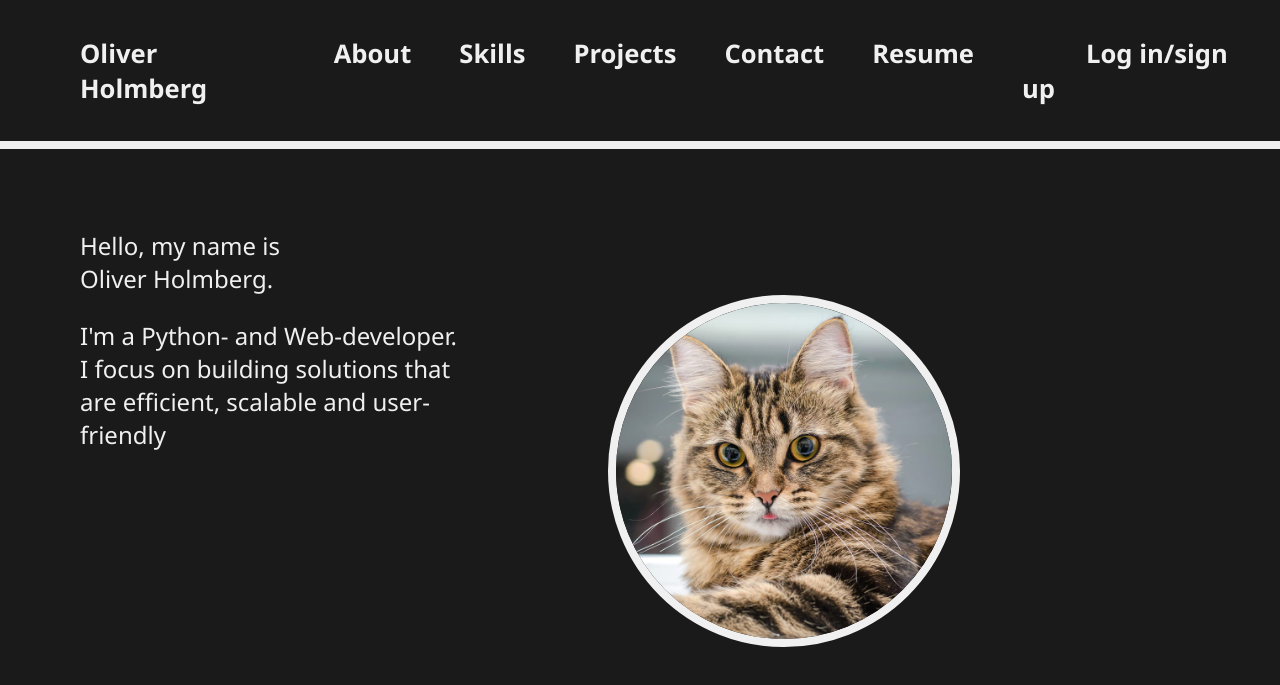
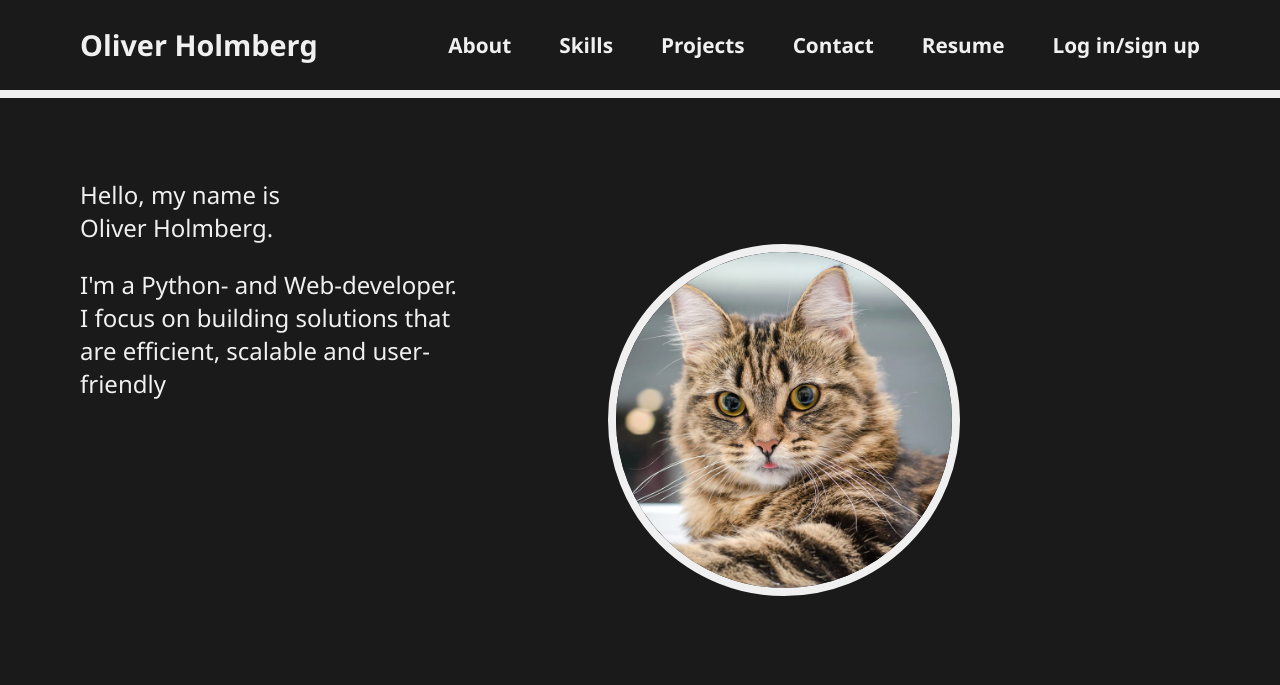
Before and after one commit to OliverAronHolmberg/Resume-Website, a plain HTML site: page index.html in a window 1280 px wide. Shown: the top 685 px of the page. Drawn offline with Linux system fonts and the light colour scheme.

Commit message:
Cleaning the html and css up

```diff
--- a/index.html
+++ b/index.html
@@ -11,7 +11,7 @@
 </head>
 <body>
     <header class="header">
-        <span><a href="index.html">Oliver Holmberg</a></span>
+        <span class="Oliver_Holmberg_text"><a href="index.html">Oliver Holmberg</a></span>
         <nav>
             <ul class="headerlist">
                 <li><a href="index.html">About</a></li>
--- a/styles.css
+++ b/styles.css
@@ -6,17 +6,17 @@ body{
 
 }
 
+.Oliver_Holmberg_text{
+    font-size: 1.8rem;
+}
 
-.LogIn{
-    padding-left: 4rem;
-    margin-right: 5rem;
-}
+
 
 
 header {
 
     background-color: #1A1A1A;
-    font-size: 1.6rem;
+    font-size: 1.3rem;
     padding-bottom: 10px;
     padding-top: 10px;
     justify-content: space-between;
@@ -34,6 +34,7 @@ header {
     list-style: None;
     display: flex;
     gap: 3rem;
+    margin-right: 5rem;
 
 }
 
```
